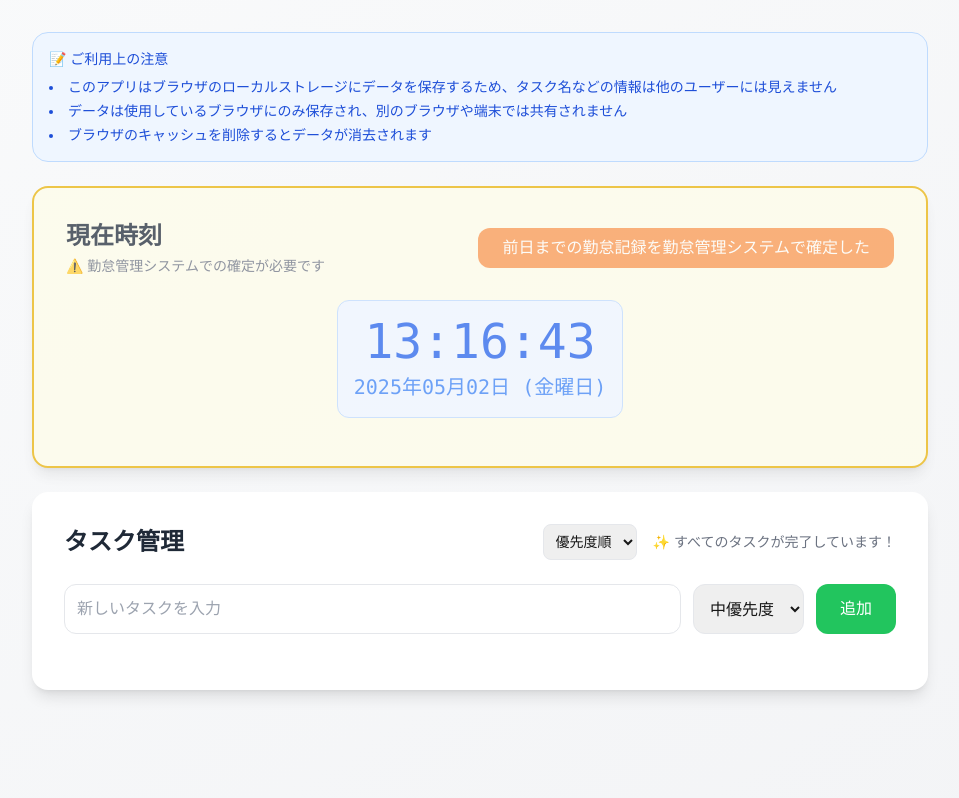
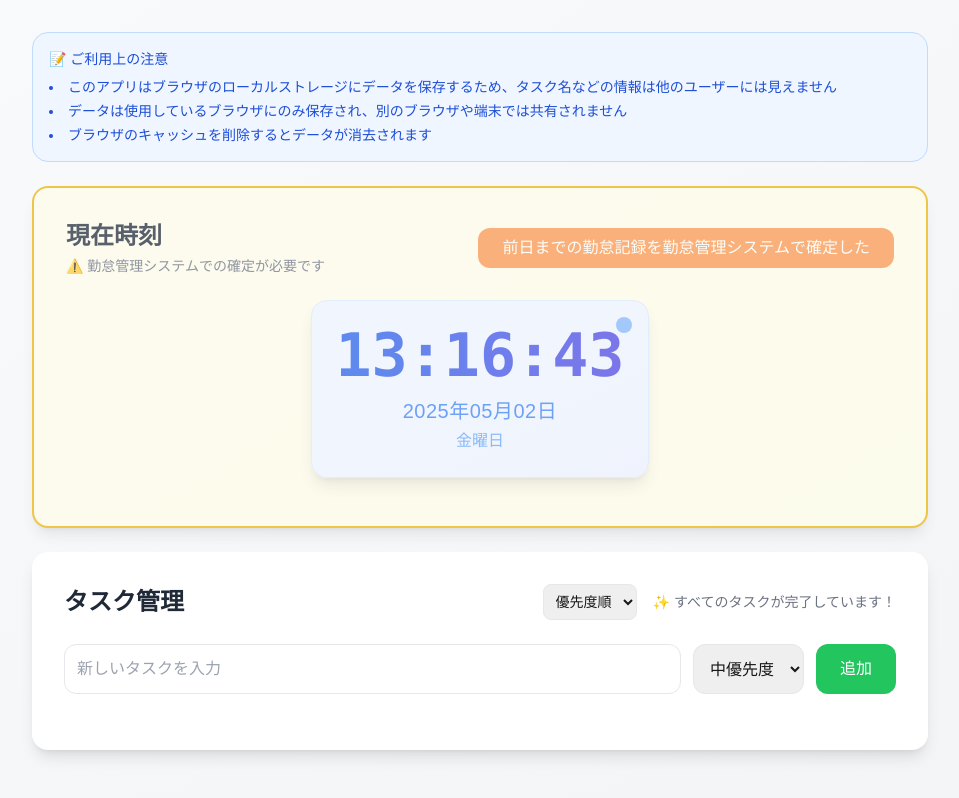
Before and after one commit to kuuchan-code/kinmu-navigator, a Next.js app: page / in a window 1280 px wide. Shown: the whole page, without its empty margins (160-1119 px from the left). Built offline with nearby package versions, Linux system fonts and the light colour scheme.

Commit message:
feat: 時計のデザインをモダンでスタイリッシュに修正

```diff
--- a/src/app/page.tsx
+++ b/src/app/page.tsx
@@ -230,12 +230,18 @@ export default function Home() {
             {isMounted ? (
               <>
                 <div className="flex flex-col sm:flex-row items-center justify-center gap-4 sm:gap-8 mb-4 w-full">
-                  <div className="text-center w-full sm:w-auto bg-blue-50 p-4 rounded-xl border border-blue-200">
-                    <p className="text-4xl sm:text-5xl font-mono text-blue-600">
-                      {format(currentTime, 'HH:mm:ss', { locale: ja })}
+                  <div className="text-center w-full sm:w-auto bg-gradient-to-br from-blue-50 to-indigo-50 p-6 rounded-2xl border border-blue-100 shadow-lg">
+                    <div className="relative">
+                      <div className="absolute -top-2 -right-2 w-4 h-4 bg-blue-400 rounded-full animate-pulse"></div>
+                      <p className="text-5xl sm:text-6xl font-mono font-bold text-transparent bg-clip-text bg-gradient-to-r from-blue-600 to-indigo-600">
+                        {format(currentTime, 'HH:mm:ss', { locale: ja })}
+                      </p>
+                    </div>
+                    <p className="text-lg sm:text-xl font-medium text-blue-500 mt-3 tracking-wide">
+                      {format(currentTime, 'yyyy年MM月dd日', { locale: ja })}
                     </p>
-                    <p className="text-lg sm:text-xl font-mono text-blue-500 mt-2">
-                      {format(currentTime, 'yyyy年MM月dd日 (EEEE)', { locale: ja })}
+                    <p className="text-base text-blue-400 mt-1">
+                      {format(currentTime, 'EEEE', { locale: ja })}
                     </p>
                   </div>
                   {!isQuittingTime && isCheckedIn && (
```
